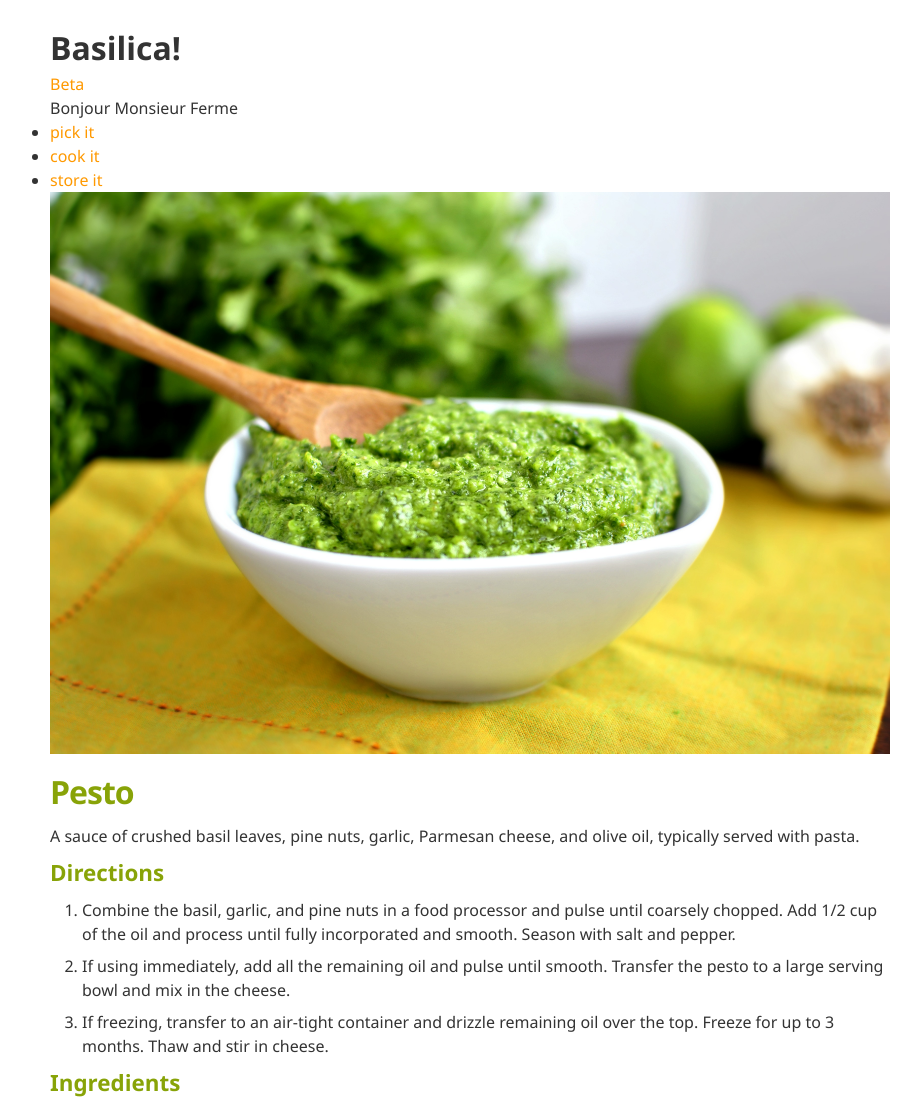
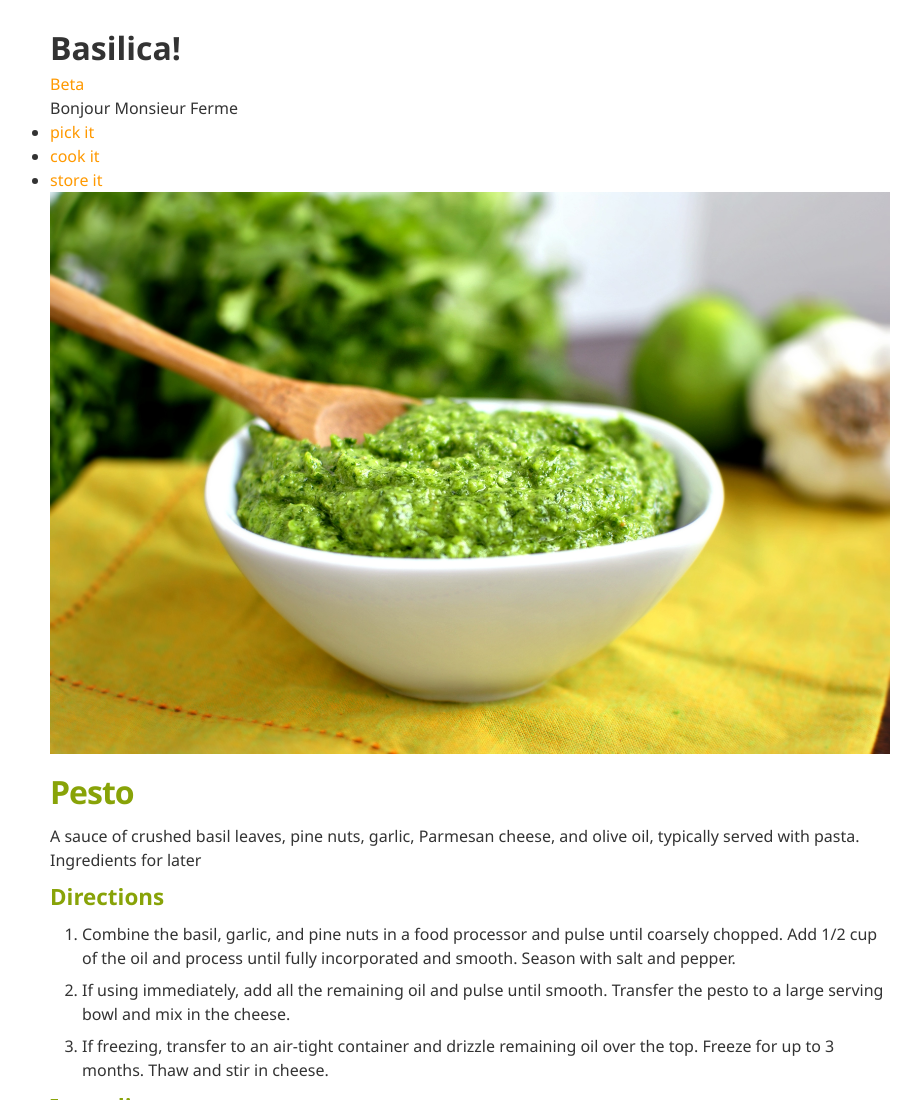
Before and after one commit to virialvill/basilica, a plain HTML site: page app/index.html in a window 1280 px wide. Shown: the top 1100 px of the page, without its empty margins (170-1091 px from the left). Drawn offline with Linux system fonts and the light colour scheme.

Commit message:
modification of text

```diff
--- a/app/index.html
+++ b/app/index.html
@@ -30,7 +30,7 @@
 
         <p itemprop="description">
           A sauce of crushed basil leaves, pine nuts, garlic, Parmesan cheese,
-          and olive oil, typically served with pasta.
+          and olive oil, typically served with pasta. Ingredients for later
         </p>
 
         <h3>Directions</h3>
```
